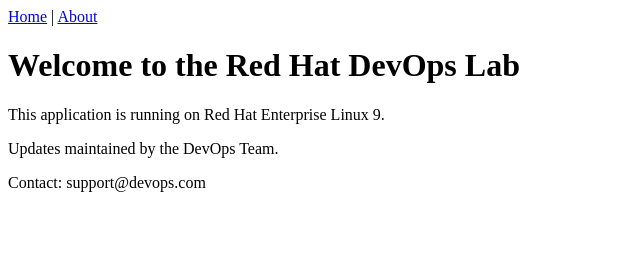
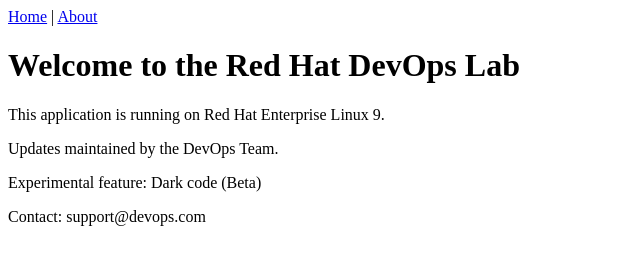
Before and after one commit to netheader77/devops-webapp, a plain HTML site: page index.html in a window 1280 px wide. Shown: the whole page, without its empty margins (0-640 px from the left). Drawn offline with Linux system fonts and the light colour scheme.

Commit message:
Added dark code above footer

```diff
--- a/index.html
+++ b/index.html
@@ -8,6 +8,7 @@
     <h1>Welcome to the Red Hat DevOps Lab</h1>
     <p>This application is running on Red Hat Enterprise Linux 9.</p>
     <p>Updates maintained by the DevOps Team.</p>
+    <p>Experimental feature: Dark code (Beta)</p>
     <footer>Contact: support@devops.com</footer>
 </body>
 </html>
```
